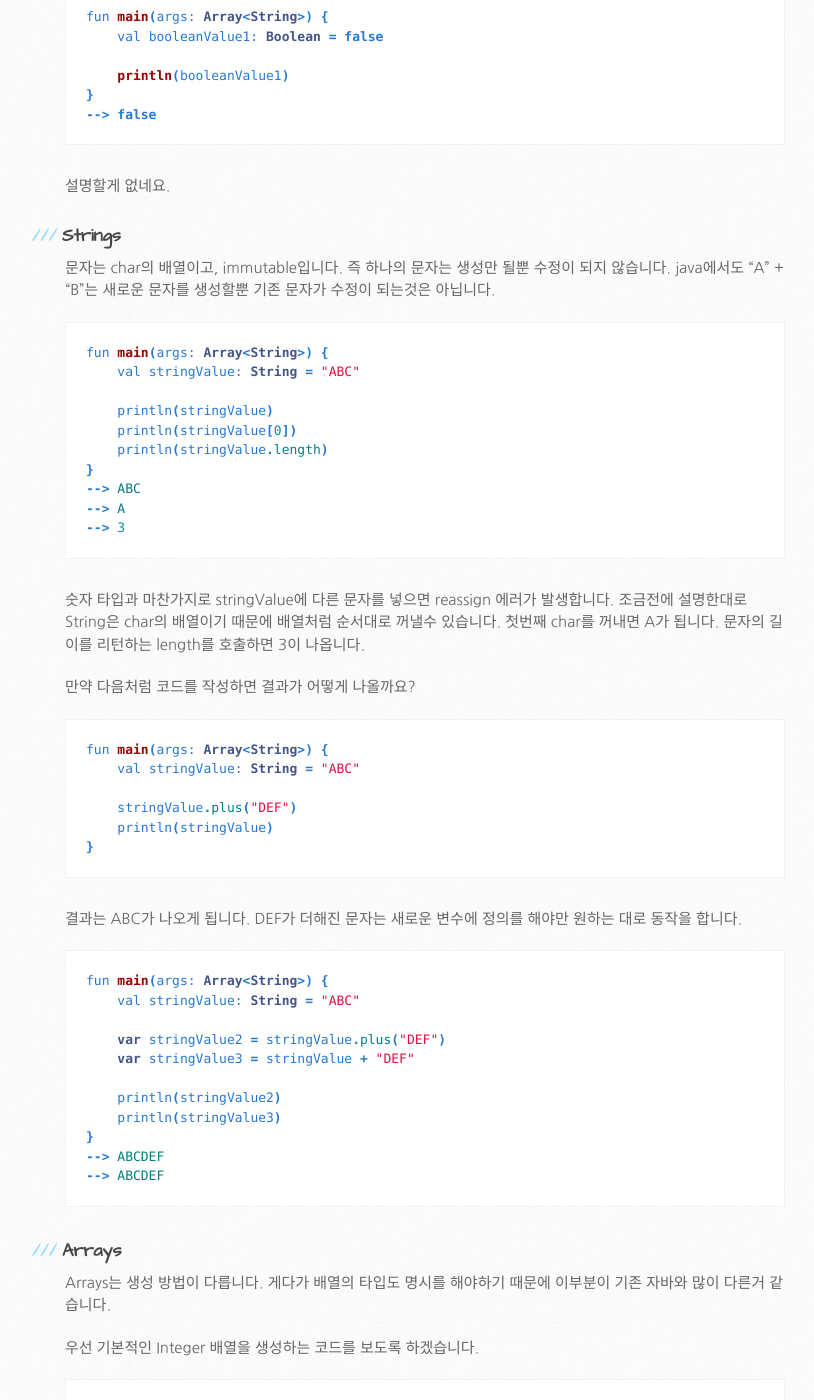
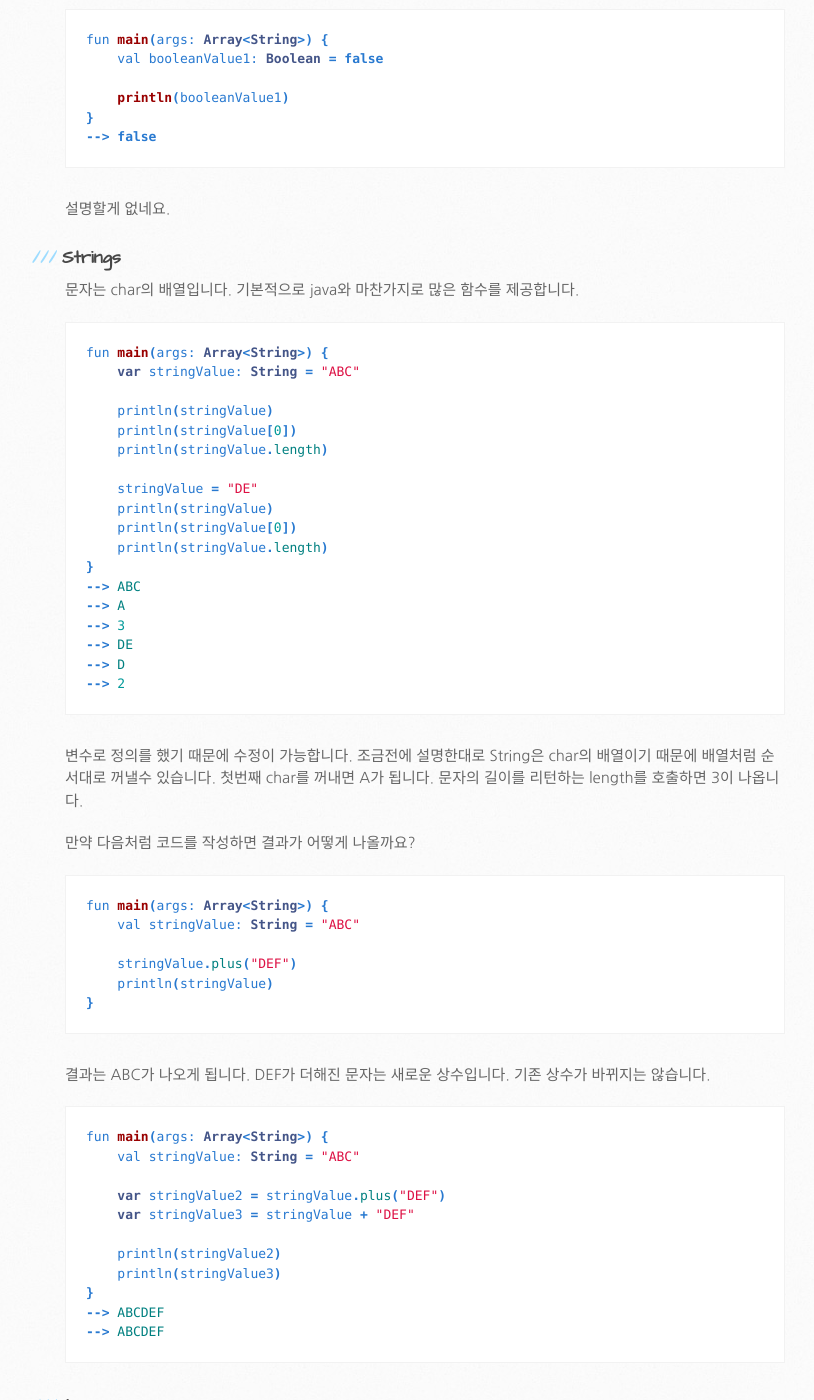
Before and after one commit to jaepils/jaepils.github.io, a Jekyll site: the page built from _posts/2018-07-10-kotlin-part2.markdown, in a window 1280 px wide and 1400 px high, scrolled down 3510 px. Shown: the whole window, without its empty margins (105-919 px from the left). Built offline with Jekyll 4.4.1, drawn with Linux system fonts in a browser that asks for light colours; comment, search, counter and statistics services are not loaded; some of the changed text lies outside the part shown.

Commit message:
String 내용 수정

````diff
--- a/_posts/2018-07-10-kotlin-part2.markdown
+++ b/_posts/2018-07-10-kotlin-part2.markdown
@@ -30,7 +30,7 @@ fun main(args: Array<String>) {
 ```
 숫자 타입을 println에 넣어도 정상적으로 출력이 됩니다. Int를 명시하지 않아도 Integer임을 알고 있어서 intValue와 intValue2는 모두 같은 동작을 합니다.
 
-다음처럼 이미 정의된 상수에 다른 값을 넣는 것은 오류가 발생합니다.
+다음처럼 이미 정의된 상수에 다른 값을 넣는 것은 오류가 발생합니다. 변경하고 싶은 경우 var로 변수로 정의해야합니다.
 
 ```java
 fun main(args: Array<String>) {
@@ -119,7 +119,7 @@ fun main(args: Array<String>) {
 --> A
 --> B
 ```
-숫자 타입과 마찬가지로 reassign은 되지 않습니다.
+val로 정의를 했기 때문에 상수입니다. 상수는 숫자 타입과 마찬가지로 reassign은 되지 않습니다.
 ```java
 fun main(args: Array<String>) {
     val charValue1: Char = 'A'
@@ -148,12 +148,17 @@ fun main(args: Array<String>) {
 설명할게 없네요.
 
 ### Strings
-문자는 char의 배열이고, immutable입니다. 즉 하나의 문자는 생성만 될뿐 수정이 되지 않습니다. java에서도 "A" + "B"는 새로운 문자를 생성할뿐 기존 문자가 수정이 되는것은 아닙니다.
+문자는 char의 배열입니다. 기본적으로 java와 마찬가지로 많은 함수를 제공합니다.
 
 ```java
 fun main(args: Array<String>) {
-    val stringValue: String = "ABC"
+    var stringValue: String = "ABC"
 
+    println(stringValue)
+    println(stringValue[0])
+    println(stringValue.length)
+
+    stringValue = "DE"
     println(stringValue)
     println(stringValue[0])
     println(stringValue.length)
@@ -161,8 +166,11 @@ fun main(args: Array<String>) {
 --> ABC
 --> A
 --> 3
+--> DE
+--> D
+--> 2
 ```
-숫자 타입과 마찬가지로 stringValue에 다른 문자를 넣으면 reassign 에러가 발생합니다.
+변수로 정의를 했기 때문에 수정이 가능합니다.
 조금전에 설명한대로 String은 char의 배열이기 때문에 배열처럼 순서대로 꺼낼수 있습니다. 첫번째 char를 꺼내면 A가 됩니다.
 문자의 길이를 리턴하는 length를 호출하면 3이 나옵니다.
 
@@ -176,7 +184,7 @@ fun main(args: Array<String>) {
     println(stringValue)
 }
 ```
-결과는 ABC가 나오게 됩니다. DEF가 더해진 문자는 새로운 변수에 정의를 해야만 원하는 대로 동작을 합니다.
+결과는 ABC가 나오게 됩니다. DEF가 더해진 문자는 새로운 상수입니다. 기존 상수가 바뀌지는 않습니다.
 
 ```java
 fun main(args: Array<String>) {
````
